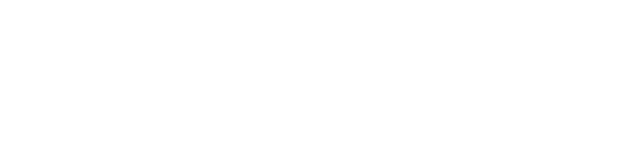
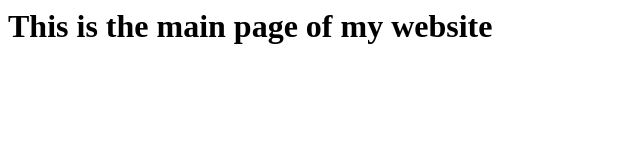
Before and after one commit to 911119William/911119William.github.io, a plain HTML site: page docs/index.html in a window 1280 px wide. Shown: the whole page, without its empty margins (0-640 px from the left). Drawn offline with Linux system fonts and the light colour scheme.

Commit message:
Update index.html

```diff
--- a/docs/index.html
+++ b/docs/index.html
@@ -1,5 +1,8 @@
 <html>
- <body>
-
- </body>
+<head>
+<title>Main page</title>
+</head>
+<body>
+<h1>This is the main page of my website</h1>
+</body>
 </html>
```
